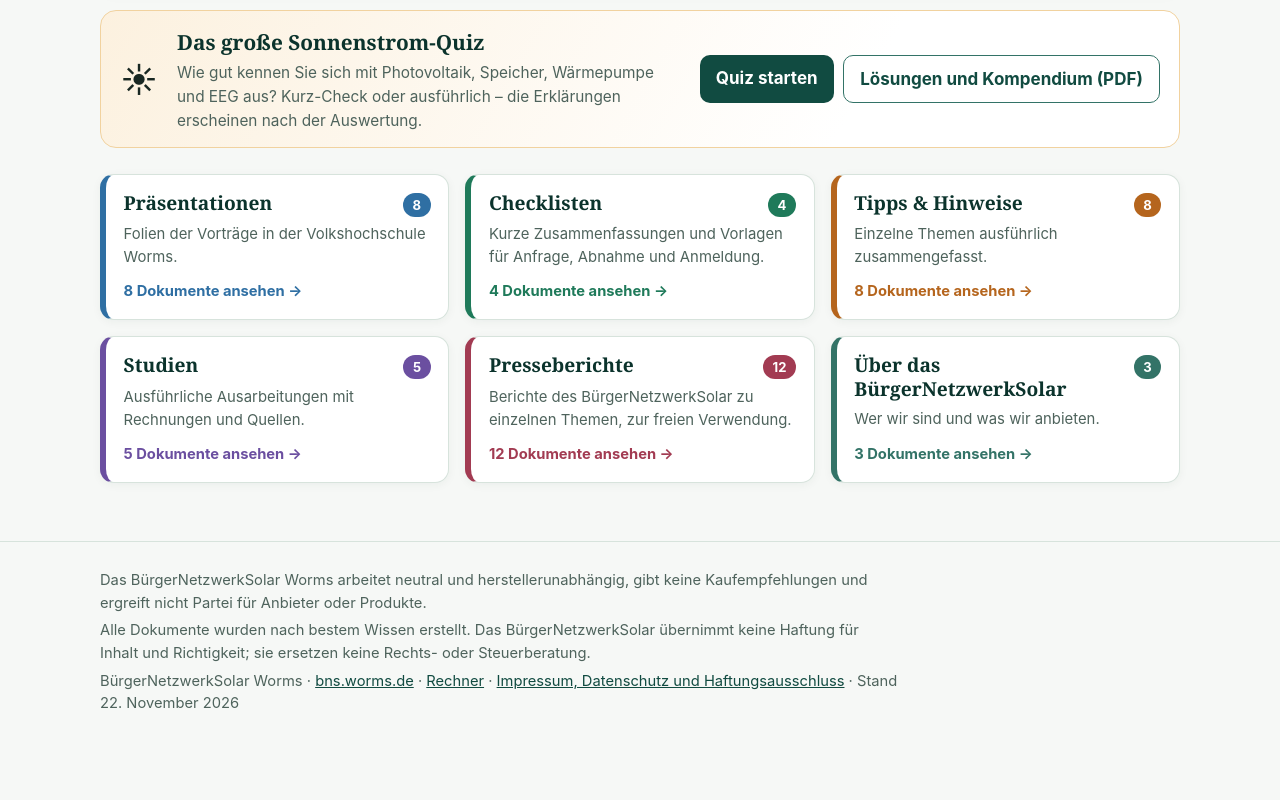
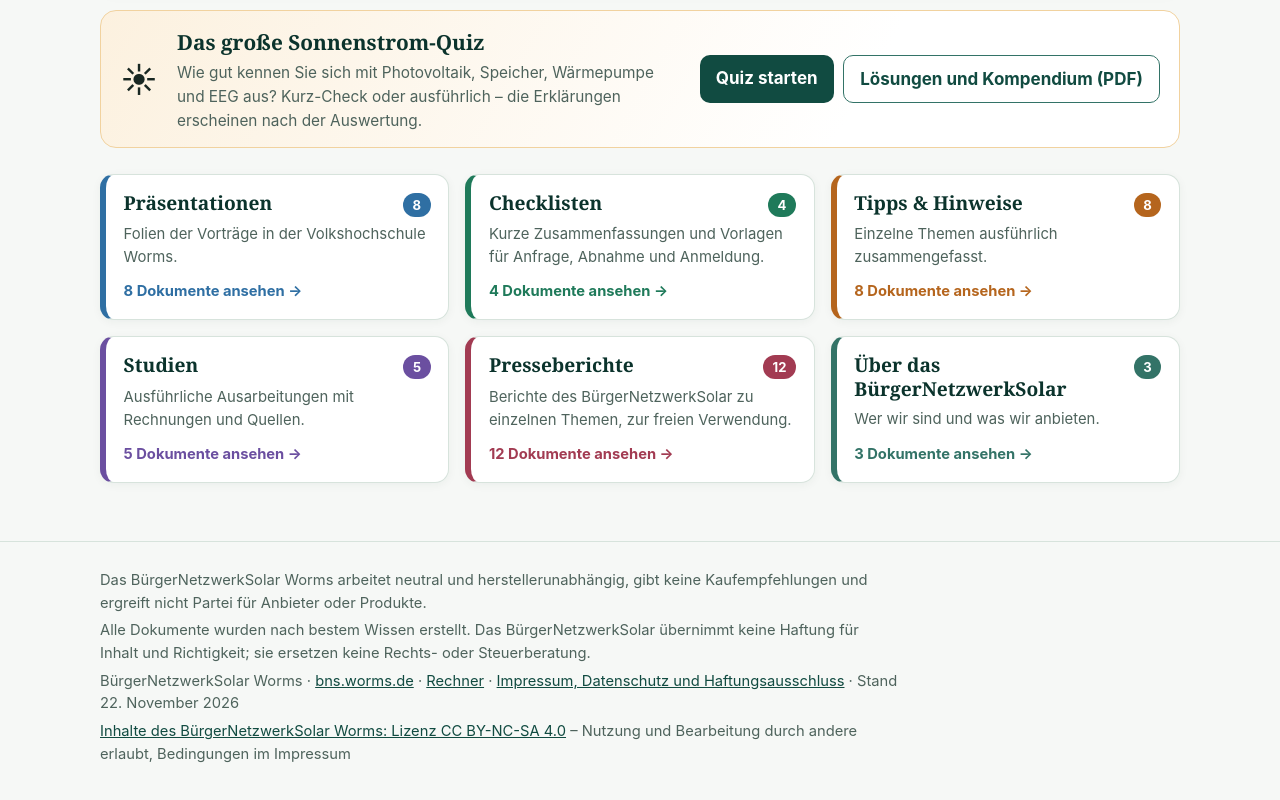
Before and after one commit to bns-worms/dokumente, a plain HTML site: page index.html in a window 1280 px wide. Shown: the part 600-1400 px from the top of the page. Before the commit the page ends 1352 px from the top, so only its background shows below. Drawn offline with Linux system fonts and the light colour scheme.

Commit message:
Add files via upload

```diff
--- a/index.html
+++ b/index.html
@@ -233,6 +233,7 @@
     <p>Alle Dokumente wurden nach bestem Wissen erstellt. Das BürgerNetzwerkSolar übernimmt keine Haftung für Inhalt und Richtigkeit; sie ersetzen keine Rechts- oder Steuerberatung.</p>
     <p>BürgerNetzwerkSolar Worms · <a href="https://bns.worms.de">bns.worms.de</a> ·
     <a href="https://bns-worms.github.io/rechner/">Rechner</a> · <a href="https://bns-worms.github.io/rechner/impressum.html">Impressum, Datenschutz und Haftungsausschluss</a> · Stand 22. November 2026</p>
+    <p><a href="https://bns-worms.github.io/rechner/impressum.html#lizenz">Inhalte des BürgerNetzwerkSolar Worms: Lizenz CC BY-NC-SA 4.0</a> – Nutzung und Bearbeitung durch andere erlaubt, Bedingungen im Impressum</p>
   </div>
 </footer>
 <script>
```
